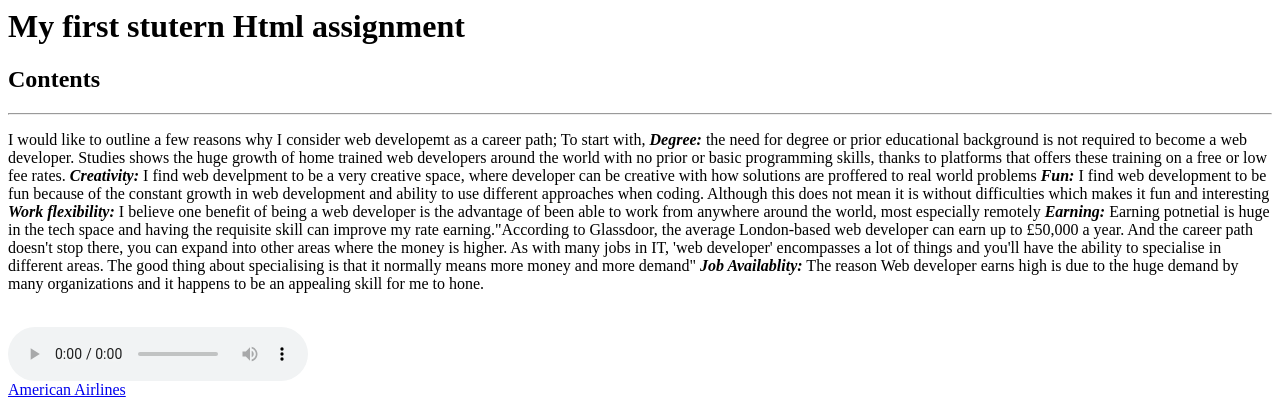
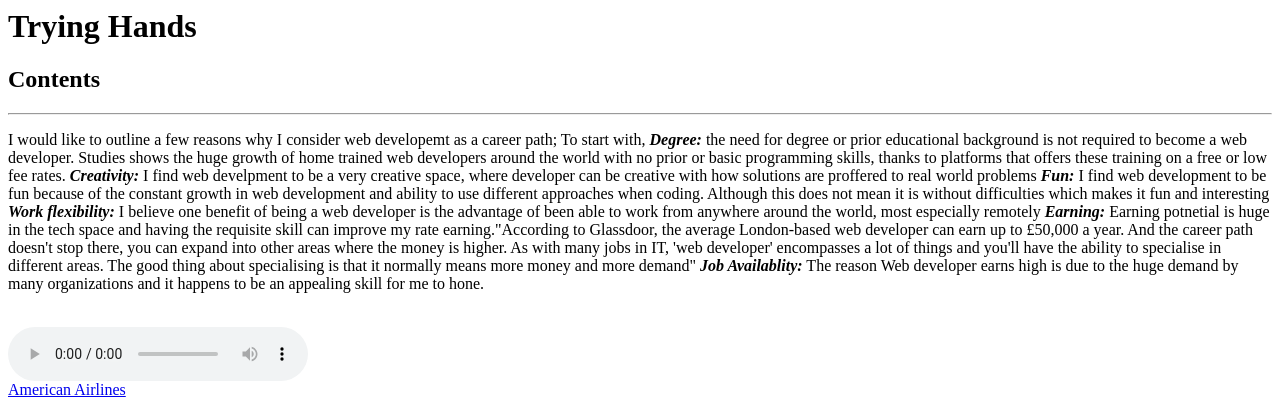
Before and after one commit to Banzyworld/crap-portfolio, a plain HTML site: page Practice-1.html in a window 1280 px wide. Shown: the top 411 px of the page. Drawn offline with Linux system fonts and the light colour scheme.

Commit message:
changed title

```diff
--- a/Practice-1.html
+++ b/Practice-1.html
@@ -3,10 +3,10 @@
     <meta charset="UTF-8">
     <meta http-equiv="X-UA-Compatible" content="IE=edge">
     <meta name="viewport" content="width=device-width, initial-scale=1.0">
-    <title>My first html</title>
+    <title>My Pactice html homePage</title>
 </head>
 <body>
-   <header> <h1 id="h1&nbsp">My first stutern Html assignment</h1>
+   <header> <h1 id="h1&nbsp">Trying Hands</h1>
     <h2 id="h2">Contents</h2>
     <hr>
   <section>
```
